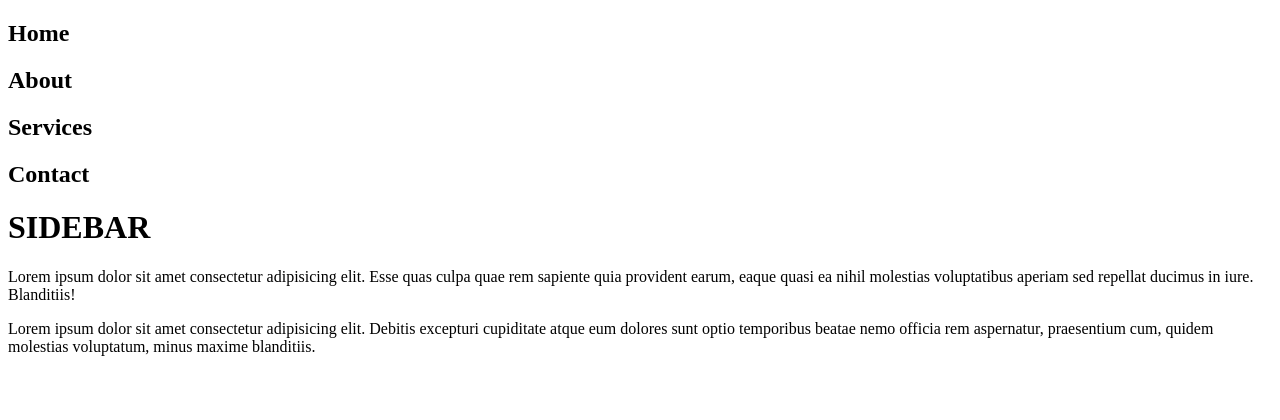
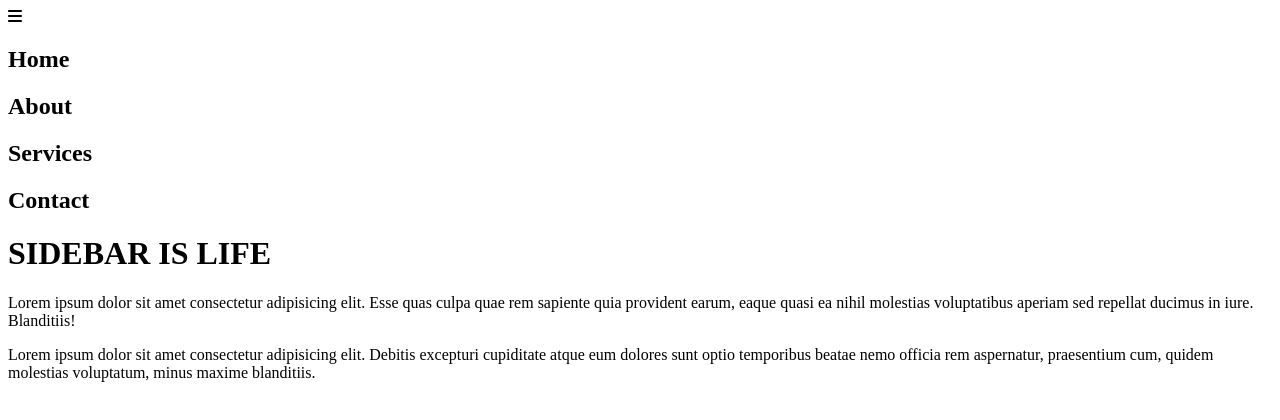
Before and after one commit to falilathkg/Sidebar, a plain HTML site: page index.html in a window 1280 px wide. Drawn offline with Linux system fonts and the light colour scheme.

Commit message:
Modification

```diff
--- a/index.html
+++ b/index.html
@@ -5,20 +5,24 @@
     <meta name="viewport" content="width=device-width, initial-scale=1.0">
     <title>SIDEBAR</title>
     <link rel="stylesheet" href="style.css">
+    <script src="https://kit.fontawesome.com/6ad62dbc83.js" crossorigin="anonymous"></script>
 </head>
 <body>
-    <div class="navbar">
+    <div class="button">
+    <i class="fa-solid fa-bars"></i>
+</div>
+    <div class="Sidebar">
         <nav>
             <h1>Home</h1>
             <h1>About</h1>
             <h1>Services</h1>
             <h1>Contact</h1>
+        </nav>
 
-        </nav>
 
     </div>
     <div class="Titre">
-        <h1>SIDEBAR</h1>
+        <h1>SIDEBAR IS LIFE</h1>
     </div>
     <div class="main">
         <p>Lorem ipsum dolor sit amet consectetur adipisicing elit. Esse quas culpa quae rem sapiente quia provident earum, eaque quasi ea nihil molestias voluptatibus aperiam sed repellat ducimus in iure. Blanditiis!</p>
```
